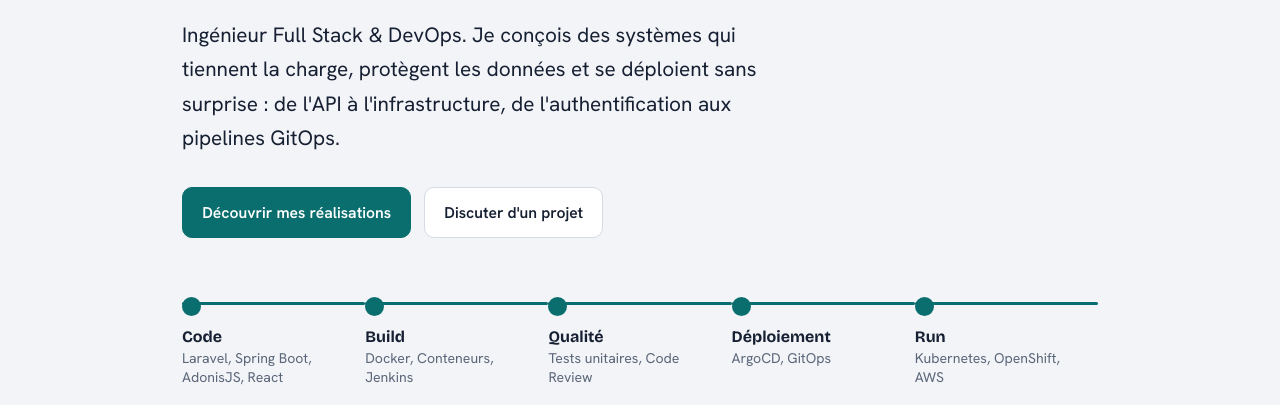
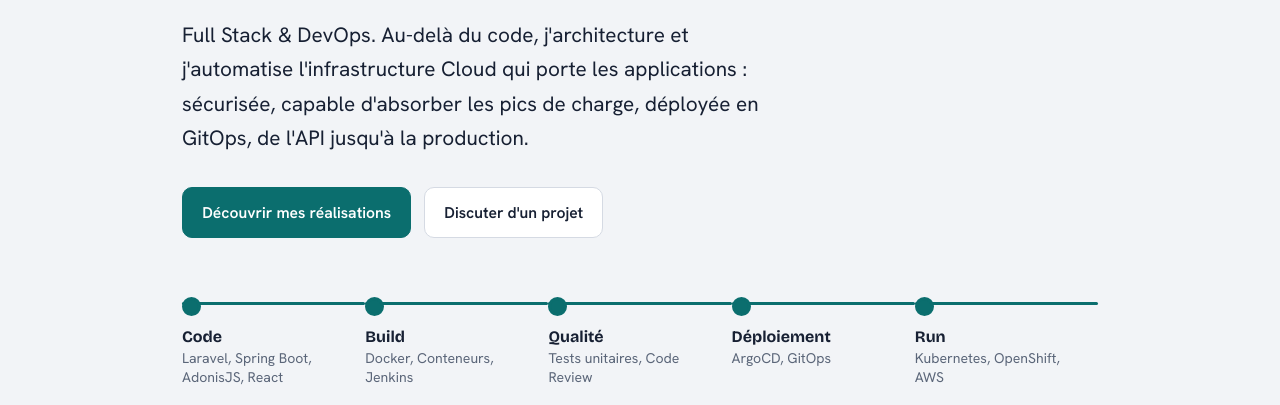
Before and after one commit to CybeRooT-01/my-portfolio-normal, a plain HTML site: page index.html in a window 1280 px wide. Shown: the part 395-800 px from the top of the page. Drawn offline with nearby package versions, Linux system fonts and the light colour scheme.

Commit message:
Update index.html

```diff
--- a/index.html
+++ b/index.html
@@ -29,7 +29,7 @@
   <section class="hero" id="accueil">
     <p class="where" data-en="Dakar, Senegal · Available for freelance contracts & full-time roles (Remote & On-site)">Dakar, Sénégal · Ouvert aux missions freelance et CDI (Télétravail & Présentiel)</p>
     <h1>Thierno Birahim Gueye</h1>
-    <p class="lead" data-en="Full Stack & DevOps Engineer. I design systems that handle load, protect data and deploy predictably: from the API to the infrastructure, from authentication to GitOps pipelines.">Ingénieur Full Stack & DevOps. Je conçois des systèmes qui tiennent la charge, protègent les données et se déploient sans surprise : de l'API à l'infrastructure, de l'authentification aux pipelines GitOps.</p>
+    <p class="lead" data-en="Full Stack & DevOps. Beyond the code, I architect and automate the Cloud infrastructure that runs applications: secure, able to absorb traffic peaks, and deployed with GitOps, from the API to production.">Full Stack & DevOps. Au-delà du code, j'architecture et j'automatise l'infrastructure Cloud qui porte les applications : sécurisée, capable d'absorber les pics de charge, déployée en GitOps, de l'API jusqu'à la production.</p>
     <div class="actions">
       <a class="btn primary" href="#projets" data-en="Explore projects">Découvrir mes réalisations</a>
       <a class="btn" href="#contact" data-en="Let's discuss a project">Discuter d'un projet</a>
```
